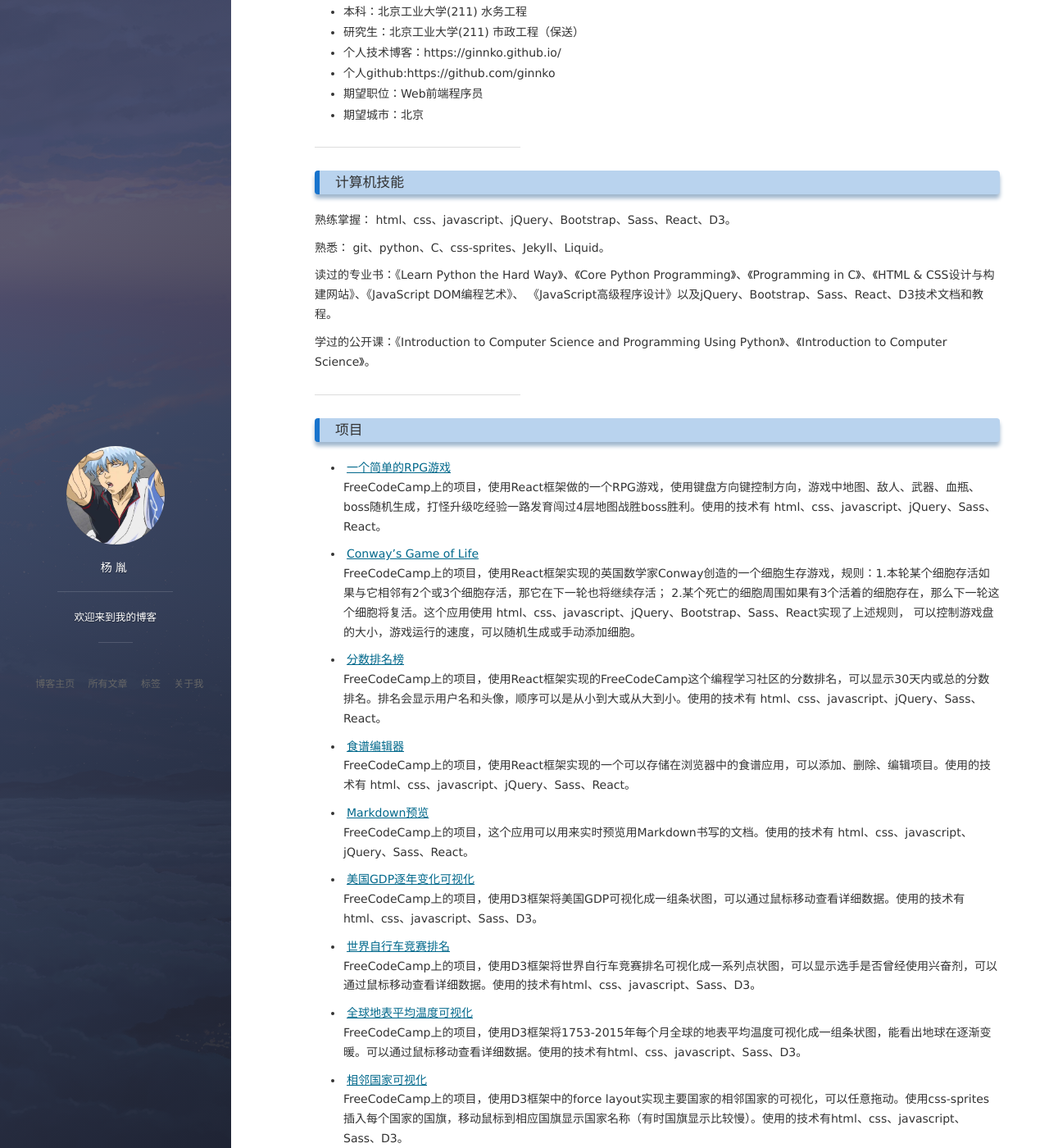
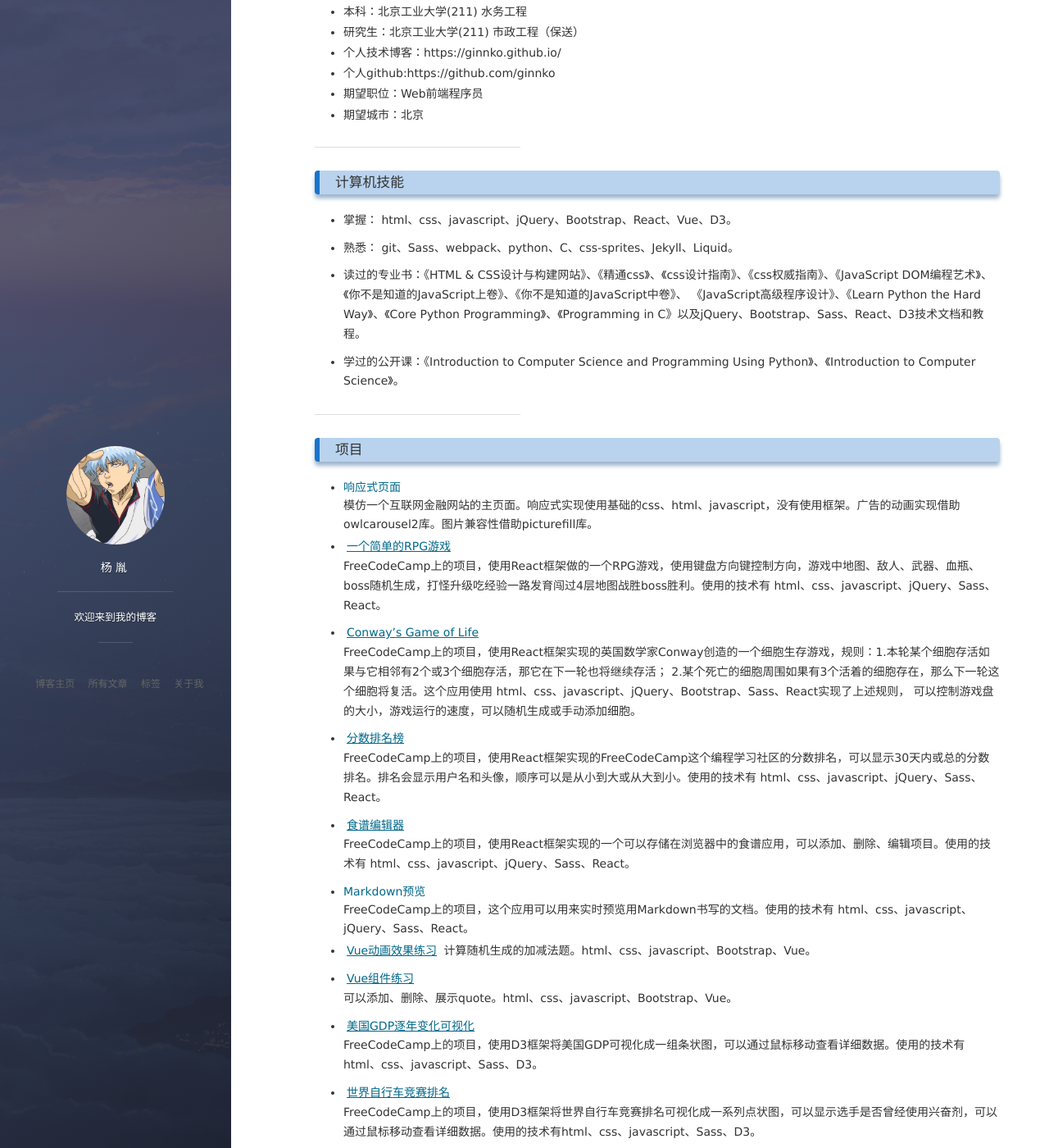
Before and after one commit to ginnko/old-blog, a Jekyll site: the page built from _posts/2017-07-31-个人简历.md, in a window 1280 px wide and 1400 px high, scrolled down 430 px. Shown: the whole window at 82% size. Built offline with Jekyll 4.4.1, drawn with Linux system fonts in a browser that asks for light colours; nearby versions of some CDN libraries; Markdown is read by kramdown in place of the engine named in the settings; comment, search, counter and statistics services are not loaded.

Commit message:
add something new to my cv

```diff
--- a/_posts/2017-07-31-个人简历.md
+++ b/_posts/2017-07-31-个人简历.md
@@ -29,18 +29,20 @@ tag: 个人简历
 
 ### 计算机技能
 
-熟练掌握： html、css、javascript、jQuery、Bootstrap、Sass、React、D3。
+- 掌握： html、css、javascript、jQuery、Bootstrap、React、Vue、D3。
 
-熟悉： git、python、C、css-sprites、Jekyll、Liquid。
+- 熟悉： git、Sass、webpack、python、C、css-sprites、Jekyll、Liquid。
 
-读过的专业书：《Learn Python the Hard Way》、《Core Python Programming》、《Programming in C》、《HTML & CSS设计与构建网站》、《JavaScript DOM编程艺术》、
-《JavaScript高级程序设计》以及jQuery、Bootstrap、Sass、React、D3技术文档和教程。
+- 读过的专业书：《HTML & CSS设计与构建网站》、《精通css》、《css设计指南》、《css权威指南》、《JavaScript DOM编程艺术》、《你不是知道的JavaScript上卷》、《你不是知道的JavaScript中卷》、
+《JavaScript高级程序设计》、《Learn Python the Hard Way》、《Core Python Programming》、《Programming in C》以及jQuery、Bootstrap、Sass、React、D3技术文档和教程。
 
-学过的公开课：《Introduction to Computer Science and Programming Using Python》、《Introduction to Computer Science》。
+- 学过的公开课：《Introduction to Computer Science and Programming Using Python》、《Introduction to Computer Science》。
 
 
 ---
 ### 项目
+- [响应式页面](https://github.com/ginnko/front-end-demos/tree/master/responsivewebpage)
+模仿一个互联网金融网站的主页面。响应式实现使用基础的css、html、javascript，没有使用框架。广告的动画实现借助owlcarousel2库。图片兼容性借助picturefill库。
 - [一个简单的RPG游戏](https://codepen.io/ginnko/full/JydBWO/)
 FreeCodeCamp上的项目，使用React框架做的一个RPG游戏，使用键盘方向键控制方向，游戏中地图、敌人、武器、血瓶、boss随机生成，打怪升级吃经验一路发育闯过4层地图战胜boss胜利。使用的技术有
  html、css、javascript、jQuery、Sass、React。
@@ -58,6 +60,11 @@ FreeCodeCamp上的项目，使用React框架实现的一个可以存储在浏览
 
 - [Markdown预览](https://codepen.io/ginnko/full/zzZmvJ/)
 FreeCodeCamp上的项目，这个应用可以用来实时预览用Markdown书写的文档。使用的技术有 html、css、javascript、jQuery、Sass、React。
+- [Vue动画效果练习](https://github.com/ginnko/front-end-demos/tree/master/vue-animation_exercise)
+计算随机生成的加减法题。html、css、javascript、Bootstrap、Vue。
+
+- [Vue组件练习](https://github.com/ginnko/front-end-demos/tree/master/vue_component_exercise)
+可以添加、删除、展示quote。html、css、javascript、Bootstrap、Vue。
 
 - [美国GDP逐年变化可视化](https://codepen.io/ginnko/full/YQRgxM/)
 FreeCodeCamp上的项目，使用D3框架将美国GDP可视化成一组条状图，可以通过鼠标移动查看详细数据。使用的技术有html、css、javascript、Sass、D3。
```
